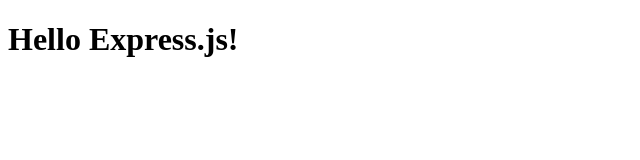
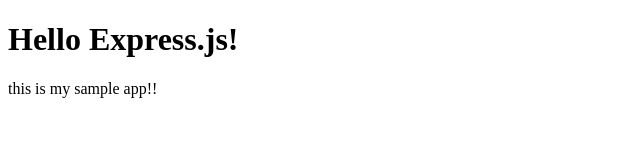
Before and after one commit to KafuiKomla/web-server, a website: page public/index.html in a window 1280 px wide. Shown: the whole page, without its empty margins (0-640 px from the left). Drawn offline with Linux system fonts and the light colour scheme.

Commit message:
Updated index body

```diff
--- a/public/index.html
+++ b/public/index.html
@@ -6,5 +6,6 @@
 </head>
 <body>
     <h1>Hello Express.js!</h1>
+    <p>this is my sample app!!</p>
 </body>
 </html>
```
